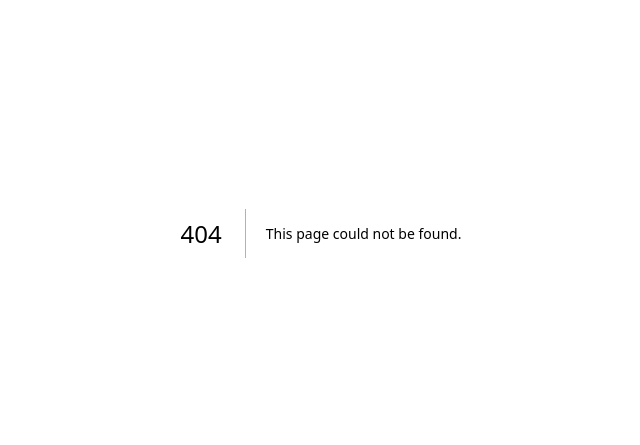
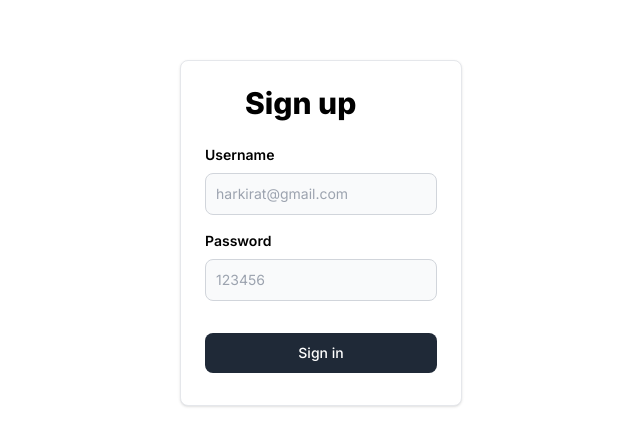
Before and after one commit to xanax02/nextJS1, a Next.js app: page /signup in a window 1280 px wide. Before the commit this address had no page. Shown: the part 167-612 px from the top of the page, without its empty margins (319-959 px from the left). Built offline with nearby package versions, Linux system fonts and the light colour scheme.

Commit message:
signup page

```diff
--- /dev/null
+++ b/app/components/Signup.tsx
@@ -0,0 +1,54 @@
+"use client";
+
+import axios from "axios";
+import { ChangeEventHandler, useState } from "react";
+
+export default function Signup() {
+    const [username, setUsername] = useState("");
+    const [password, setPassword] = useState("");
+
+    const clickHandler = () => {
+        axios.post("http://localhost:3000/api/user/", {
+            username,
+            password
+        })
+    }
+
+    return <div className="h-screen flex justify-center flex-col">
+        <div className="flex justify-center">
+        <a href="#" className="block max-w-sm p-6 bg-white border border-gray-200 rounded-lg shadow hover:bg-gray-100 ">
+                <div>
+                    <div className="px-10">
+                        <div className="text-3xl font-extrabold">
+                            Sign up
+                        </div>
+                    </div>
+                    <div className="pt-2">
+                        <LabelledInput onChange={(e) => {
+                            setUsername(e.target.value);
+                        }} label="Username" placeholder="harkirat@gmail.com" />
+                        <LabelledInput onChange={(e) => {
+                            setPassword(e.target.value)
+                        }} label="Password" type={"password"} placeholder="123456" />
+                        <button onClick={clickHandler} type="button" className="mt-8 w-full text-white bg-gray-800 focus:ring-4 focus:ring-gray-300 font-medium rounded-lg text-sm px-5 py-2.5 me-2 mb-2">Sign in</button>
+                    </div>
+                </div>
+            </a>
+        </div>
+    </div>
+
+}
+
+function LabelledInput({ label, placeholder, type, onChange }: LabelledInputType) {
+    return <div>
+        <label className="block mb-2 text-sm text-black font-semibold pt-4">{label}</label>
+        <input onChange={onChange} type={type || "text"} id="first_name" className="bg-gray-50 border border-gray-300 text-gray-900 text-sm rounded-lg focus:ring-blue-500 focus:border-blue-500 block w-full p-2.5" placeholder={placeholder} required />
+    </div>
+}
+
+interface LabelledInputType {
+    label: string;
+    placeholder: string;
+    type?: string;
+    onChange: ChangeEventHandler<HTMLInputElement>
+}
--- a/app/page.tsx
+++ b/app/page.tsx
@@ -1,7 +1,7 @@
 import axios from "axios";
 
 async function getUserData() {
-  const response = await axios.get("https://week-13-offline.kirattechnologies.workers.dev/api/v1/user/details")
+  const response = await axios.get("http://localhost:3000/api/user")
   return response.data;
 }
 
--- /dev/null
+++ b/app/signup/page.tsx
@@ -0,0 +1,5 @@
+import Signup from "../components/Signup";
+
+export default function() {
+    return <Signup />
+}
```
